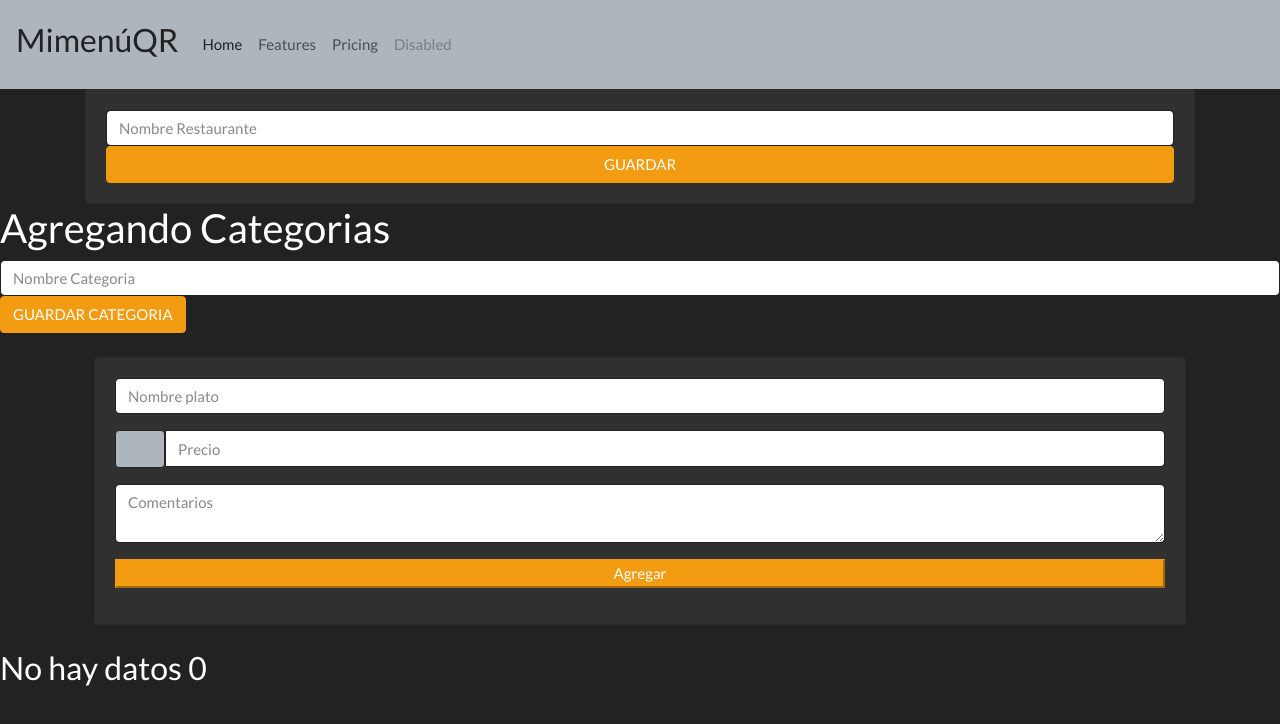
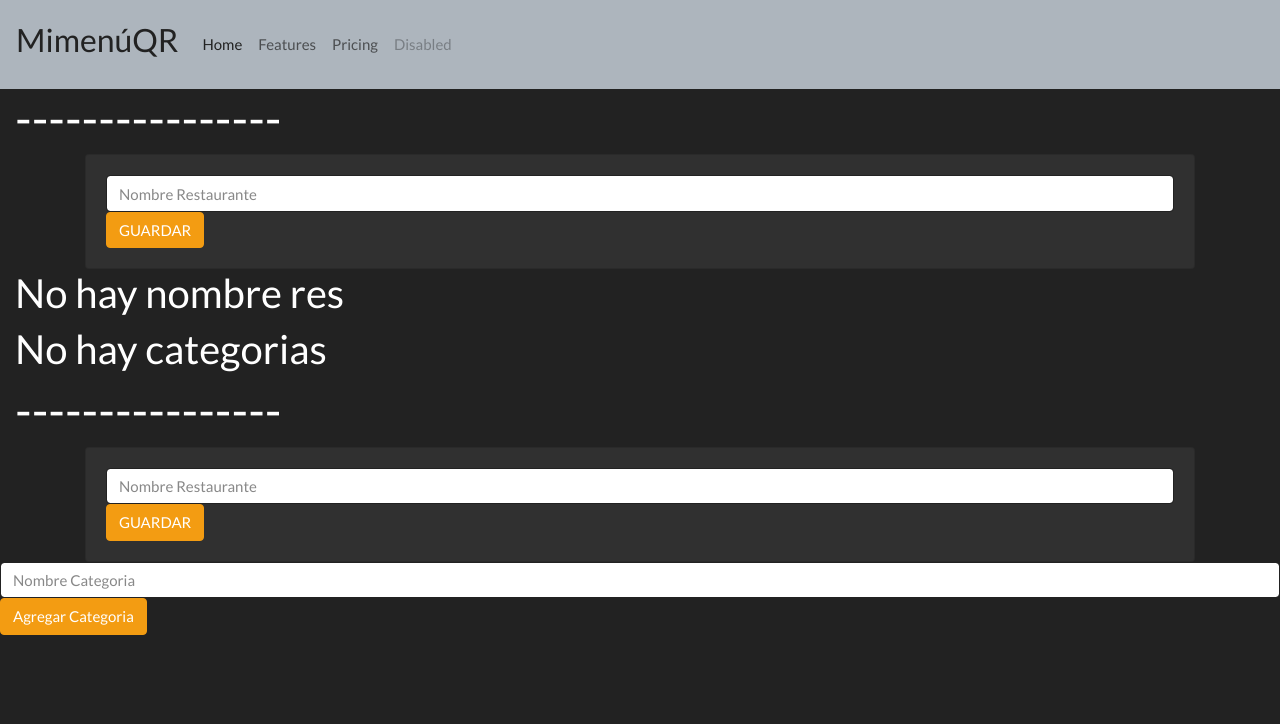
Before and after one commit to acdiaz37/mimenuqr, a React (Create React App) app: page /app in a window 1280 px wide. Shown: the top 724 px of the page. Built offline with nearby package versions, Linux system fonts and the light colour scheme.

Commit message:
ContenedorComponentes
Agregado el Contenedor de Componentes

```diff
--- a/src/App.js
+++ b/src/App.js
@@ -1,10 +1,13 @@
-import React, { useState } from "react";
+import React, { useState, useContext } from "react";
 import "./App.css";
 import Navbar from "./components/Navbar";
-import FormularioMenu from "./components/FormularioMenu";
-import Plato from "./components/Plato";
+
+
 import NombreRestaurante from "./components/NombreRestaurante";
 import Categorias from "./components/Categorias";
+import ContenedorMenu from "./components/ContenendorMenu";
+import MenuProvider from "./context/MenuContext"
+
 
 function App() {
   //state de los platos
@@ -54,62 +57,33 @@ function App() {
     ])
   }
 
+
+
   return (
-    <>
+    <MenuProvider>
       <Navbar />
       <div className="container-fluid">
+      <ContenedorMenu/>
         <NombreRestaurante
           nombreRestaurante={nombreRestaurante}
           setnombreRestaurante={setnombreRestaurante}
         />
       </div>
 
-      <Categorias
+      <Categorias/>
 
-      />
-
-
+    {/*
       <div className="container p-4">
           <FormularioMenu
             crearPlato={crearPlato}
           />
       </div>
-      {platos.length>0 ?(<>
-            <div className=" container p-10">
-              <div className="card card-body">
-                <h3>Lista de platos</h3>
 
-                <table className=" table table-striped">
-            <thead>
-              <th scope="col">Nombre Plato</th>
-              <th scope="col">Precio</th>
-              <th scope="col">Comentarios</th>
-              <th scope="col">##</th>
-            </thead>
-            <tbody>
-
-            {platos.map(plato => (
-                <Plato
-                    key= {plato.id}
-                    plato={plato}
-                />
-              ))}
-
-            </tbody>
-          </table>
+         */}
 
 
 
-          </div>
-          </div></>
-
-
-            ): (<h3>No hay datos {platos.length}</h3>)}
-
-
-
-
-    </>
+    </MenuProvider>
   );
 }
 
--- a/src/components/Categorias.js
+++ b/src/components/Categorias.js
@@ -1,26 +1,39 @@
-import React, { useState } from 'react'
+import React, { useState, useContext } from 'react'
+import {MenuContext} from "../context/MenuContext"
 
 const Categorias = () => {
 
-    //nombre de la categoria actual
-    const [currentcategoria, setCurrentcategoria] = useState({
-        nombreCategoria : ""
-    });
+    //funcion que guarda las categorias en el context
+    const handleCategoria = (e) =>{
+        setcurrentCategoria({...currentCategoria, [e.target.name]:e.target.value})
+    }
 
+    const guardandoCategoria=(e)=>{
+        e.preventDefault();
+        setlistaCategorias([...listaCategorias, currentCategoria.nombreCategoria])
+        setcurrentCategoria({nombreCategoria:""})
+        setbanderaCategorias(true)
 
+    }
 
+    const [currentCategoria, setcurrentCategoria] = useState("")
+
+    //declarando el uso del context
+    const {setlistaCategorias,listaCategorias, setbanderaCategorias} = useContext(MenuContext);
 
     return (
     <>
-    <h2>Agregando Categorias</h2>
-        <input
+        <form onSubmit={guardandoCategoria}>
+        <input onChange={handleCategoria}
             type="text"
             className="form-control"
             placeholder="Nombre Categoria"
             name="nombreCategoria"
+            value={currentCategoria.nombreCategoria}
+
         />
-        <a className="btn btn-warning" onClick>GUARDAR CATEGORIA</a>
-
+        <button className="btn btn-warning"> Agregar Categoria</button>
+        </form>
     </>
     );
 }
--- /dev/null
+++ b/src/components/ContenendorMenu.js
@@ -0,0 +1,25 @@
+import React, {useContext} from 'react';
+import NombreRestaurante from "../components/NombreRestaurante";
+import Categorias from "../components/Categorias";
+import Plato from "../components/Plato";
+import FormularioMenu from "../components/FormularioMenu";
+
+import {MenuContext} from "../context/MenuContext"
+
+const ContenedorMenu = () => {
+    const {banderaNombre,listaCategorias,banderaCategorias} = useContext(MenuContext);
+    console.log(listaCategorias);
+    console.log("Imprimiendo Categorias");
+
+
+    return ( <>
+        <h1>----------------</h1>
+        <NombreRestaurante/>
+        {banderaNombre ? <Categorias/>:<h2>No hay nombre res</h2>}
+        {banderaCategorias ?<FormularioMenu/>: <h2>No hay categorias</h2>}
+        <h1>----------------</h1>
+
+    </> );
+}
+
+export default ContenedorMenu;
--- a/src/components/FormularioMenu.js
+++ b/src/components/FormularioMenu.js
@@ -1,56 +1,61 @@
-import React, { useState } from "react";
-import { v4 as uuidv4 } from 'uuid';
+import React, { useState, useContext } from "react";
+import { v4 as uuidv4 } from "uuid";
+import { MenuContext } from "../context/MenuContext";
 
-const FormularioMenu = ({crearPlato}) => {
-
-
+const FormularioMenu = () => {
   const [plato, setPlato] = useState({
     nombrePlato: "",
     precioPlato: "",
-    comentarioPlato: ""
+    comentarioPlato: "",
   });
 
-  const [error, setError] = useState(false)
+  const [error, setError] = useState(false);
 
   const handleInputChange = (e) => {
     setPlato({
       ...plato,
-      [e.target.name]: e.target.value
-    })
+      [e.target.name]: e.target.value,
+    });
   };
 
-
   //estraer valores
-  const {nombrePlato, precioPlato, comentarioPlato} = plato;
+  const { nombrePlato, precioPlato, comentarioPlato } = plato;
 
   const submitFormulario = (e) => {
     e.preventDefault();
     console.log("enviando form");
 
     //validar el formulario
-    if(nombrePlato.trim()==='' || precioPlato.trim()===''
-    || comentarioPlato.trim()==='' ){
+    if (
+      nombrePlato.trim() === "" ||
+      precioPlato.trim() === "" ||
+      comentarioPlato.trim() === ""
+    ) {
       console.log("Hay un error, debe completar los campos");
-      setError(true)
+      setError(true);
       return;
     }
     //Asignar un ID
-    console.log(plato)
+
     plato.id = uuidv4();
 
     //Crear una cita para ser listada
-    crearPlato(plato);
+    setlistadoPlatos([...listadoPlatos, plato]);
 
     //Reiniciar el form
     setPlato({
       nombrePlato: "",
       precioPlato: "",
-      comentarioPlato: ""
-    })
+      comentarioPlato: "",
+    });
+  };
 
+  //declarando el uso del context
+  const { listadoPlatos, setlistadoPlatos, listaCategorias } = useContext(MenuContext);
 
+  console.log(listaCategorias)
+  console.log("debio salir categorias")
 
-  };
 
   return (
     <>
@@ -71,8 +76,6 @@ const FormularioMenu = ({crearPlato}) => {
             </button>
           </div>
         ) : null}
-
-
 
         <div className="form-group input-group">
           <input
@@ -111,6 +114,17 @@ const FormularioMenu = ({crearPlato}) => {
           />
         </div>
 
+        <label>Seleccione una Categoria</label>
+        <select name="Categorias" className="form-control mb-1">
+          {listaCategorias.map(categoria=>(
+            <option
+              key={categoria}
+              value={categoria}
+            >{categoria}</option>
+          ))}
+
+        </select>
+
         <div className="form-group input-group">
           <button className="btn-warning btn-block">Agregar</button>
         </div>
--- a/src/components/NombreRestaurante.js
+++ b/src/components/NombreRestaurante.js
@@ -1,40 +1,42 @@
-import React, { useState }  from 'react'
+import React, { useState, useContext }  from 'react'
+import {MenuContext} from "../context/MenuContext"
 
 const NombreRestaurante = ({nombreRestaurante, setnombreRestaurante}) => {
 
-    const [nombreRest, setnombreRest] = useState({
-        NombreRestaurante : ""
-    })
+
 
     const [nombrelleno, setNombrelleno] = useState(false)
 
     const handleInputChange = (e) => {
         setnombreRest({
-          ...NombreRestaurante,
+          ...nombreRest,
           [e.target.name]: e.target.value
         });
-        console.log(e.target.value)
+
       };
 
 
 
       const guardandoNombre = (e) =>{
         e.preventDefault();
-        //window.alert("guardndo nombre restaurante");
-        //window.alert(nombreRest.NombreRestaurante);
-
+       /*  window.alert("guardndo nombre restaurante");
+        window.alert(nombreRest.NombreRestaurante);
+         */
 
         // validando el campo
         if(nombreRest.NombreRestaurante===''){
           window.alert("debe completar todos los campos para el nombre del restaurante ");
-          setNombrelleno(false);
+          setNombrelleno(false); //quitar
+          setbanderaNombre(false);
+
         }else{
           //window.alert("si hay nombre de rest ");
 
-          setNombrelleno(true);
-          const InputNombreRest = nombreRestaurante;
-          window.alert(InputNombreRest);
-          setnombreRestaurante(InputNombreRest);
+          setNombrelleno(true);//quitar
+          setbanderaNombre(true);
+          //const InputNombreRest = nombreRest;
+          //window.alert(InputNombreRest);
+          //setnombreRest(InputNombreRest);
           return;
         }
 
@@ -47,6 +49,9 @@ const NombreRestaurante = ({nombreRestaurante, setnombreRestaurante}) => {
         //window.alert(nombreRest.NombreRestaurante);
 
       }
+
+    //declarando el uso del context
+    const {nombreRest, setnombreRest, setbanderaNombre} = useContext(MenuContext);
 
     return (
         <>
@@ -61,14 +66,20 @@ const NombreRestaurante = ({nombreRestaurante, setnombreRestaurante}) => {
 
                 >Editar</a></>
                 :
-                <><input
+                <>
+                <form onSubmit={guardandoNombre}>
+                <input
                   type="text"
+                  onChange={handleInputChange}
                   className="form-control"
                   placeholder="Nombre Restaurante"
                   name="NombreRestaurante"
 
                 />
-                <a className="btn btn-warning" onClick={guardandoNombre}>GUARDAR</a>
+                <button className="btn btn-warning">GUARDAR</button>
+
+                </form>
+
 
                 </>
 
--- a/src/components/Plato.js
+++ b/src/components/Plato.js
@@ -4,9 +4,9 @@ const Plato = ({ plato }) => {
   return (
     <>
       <tr>
-        <td>{plato.nombrePlato}</td>
-        <td>$ {plato.precioPlato}</td>
-        <td>{plato.comentarioPlato}</td>
+        <td>NOMBRE}</td>
+        <td>$ PRECIO}</td>
+        <td>COMENTARIO</td>
         <td>
 
             <button type="button" className="btn btn-sm btn-success">Er</button>
--- /dev/null
+++ b/src/context/MenuContext.js
@@ -0,0 +1,42 @@
+import React, {createContext, useState} from 'react'
+
+//creando el context
+
+export const MenuContext = createContext();
+
+//porovider es donde se encuentras las funciones y state
+
+const MenuProvider = (props)=>{
+    //creando el state del context
+    //espacion para states
+    //STATE PARA NOMBRE DE RESTAURANTE
+    const [nombreRest, setnombreRest] = useState({
+        NombreRestaurante : ""
+    })
+    //STATE BANDERA PARA ACTIVAR LISTADO CATEGORIAS
+    const [banderaNombre, setbanderaNombre] = useState(false)
+
+    //STATE BANDERA PARA ACTIVAR FORMULARIO PLATOS
+    const [banderaCategorias, setbanderaCategorias] = useState(false)
+
+    //STATE LISTADO DE CATEGORIAS
+    const [listaCategorias, setlistaCategorias] = useState([])
+
+    //STATE PARA LISTADO DE PLATOS
+    const [listadoPlatos, setlistadoPlatos] = useState([])
+
+    return(
+        <MenuContext.Provider
+            value={{
+                nombreRest,setnombreRest,
+                banderaNombre,setbanderaNombre,
+                listaCategorias,setlistaCategorias,
+                listadoPlatos, setlistadoPlatos,
+                banderaCategorias, setbanderaCategorias
+            }}
+        >
+            {props.children}
+        </MenuContext.Provider>
+    )
+}
+export default MenuProvider;
```
